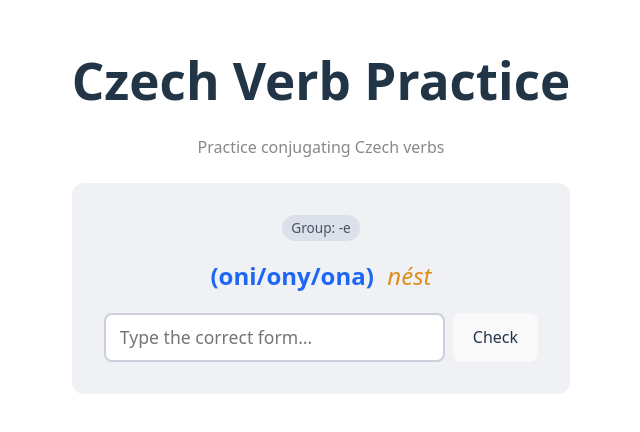
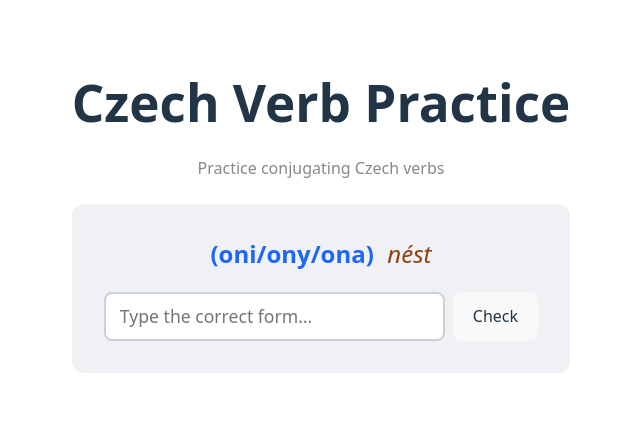
Before and after one commit to mbelsky/cze, a Svelte app: page / in a window 1280 px wide. Shown: the part 194-626 px from the top of the page, without its empty margins (319-959 px from the left). Built offline with nearby package versions, Linux system fonts and the light colour scheme.

Commit message:
Implement verb groups color coding
Co-authored-by: mbelsky <3923527+mbelsky@users.noreply.github.com>

```diff
--- a/src/App.svelte
+++ b/src/App.svelte
@@ -1,5 +1,12 @@
 <script>
   import { generateExerciseQueue, checkAnswer } from './lib/exercise.js'
+
+  const groupColorClass = {
+    '-á': 'group-a',
+    '-í': 'group-i',
+    '-uj': 'group-uj',
+    '-e': 'group-e',
+  }
 
   let exerciseQueue = $state(generateExerciseQueue())
   let currentIndex = $state(0)
@@ -40,12 +47,10 @@
   <p class="subtitle">Practice conjugating Czech verbs</p>
 
   <div class="card">
-    <div class="group-badge">Group: {exercise.verb.group}</div>
-
     <form onsubmit={handleSubmit}>
       <label class="exercise-label" for="answer">
         <span class="pronoun">({exercise.pronoun})</span>
-        <span class="infinitive">{exercise.verb.infinitive}</span>
+        <span class="infinitive {groupColorClass[exercise.verb.group]}">{exercise.verb.infinitive}</span>
       </label>
 
       <div class="input-row">
@@ -99,16 +104,6 @@
     }
   }
 
-  .group-badge {
-    display: inline-block;
-    font-size: 0.85em;
-    padding: 0.2em 0.7em;
-    border-radius: 999px;
-    background: #313244;
-    color: #cdd6f4;
-    margin-bottom: 1.2em;
-  }
-
   .exercise-label {
     display: block;
     font-size: var(--font-size-label-mobile);
@@ -127,10 +122,19 @@
   }
 
   .infinitive {
-    color: #f9e2af;
     font-style: italic;
     margin-left: 0.3em;
   }
+
+  /* Verb group colour coding — dark theme (default) */
+  /* -á group: red  (#f38ba8 on #1e1e2e ≈ 6.4:1) */
+  .group-a  { color: #f38ba8; }
+  /* -í group: green  (#a6e3a1 on #1e1e2e ≈ 9.8:1) */
+  .group-i  { color: #a6e3a1; }
+  /* -uj group: blue  (#89b4fa on #1e1e2e ≈ 7.0:1) */
+  .group-uj { color: #89b4fa; }
+  /* -e group: yellow  (#f9e2af on #1e1e2e ≈ 11.4:1) */
+  .group-e  { color: #f9e2af; }
 
   .input-row {
     display: flex;
@@ -218,11 +222,6 @@
       background: #eff1f5;
     }
 
-    .group-badge {
-      background: #dce0e8;
-      color: #4c4f69;
-    }
-
     input {
       background: #ffffff;
       border-color: #ccd0da;
@@ -237,9 +236,15 @@
       color: #1e66f5;
     }
 
-    .infinitive {
-      color: #df8e1d;
-    }
+    /* Verb group colour coding — light theme */
+    /* -á group: red  (#d20f39 on #eff1f5 ≈ 4.7:1) */
+    .group-a  { color: #d20f39; }
+    /* -í group: green  (#166534 on #eff1f5 ≈ 6.3:1) */
+    .group-i  { color: #166534; }
+    /* -uj group: blue  (#1d4ed8 on #eff1f5 ≈ 6.0:1) */
+    .group-uj { color: #1d4ed8; }
+    /* -e group: amber  (#92400e on #eff1f5 ≈ 5.8:1) */
+    .group-e  { color: #92400e; }
 
     .feedback.correct {
       background: #e6f4ea;
```
